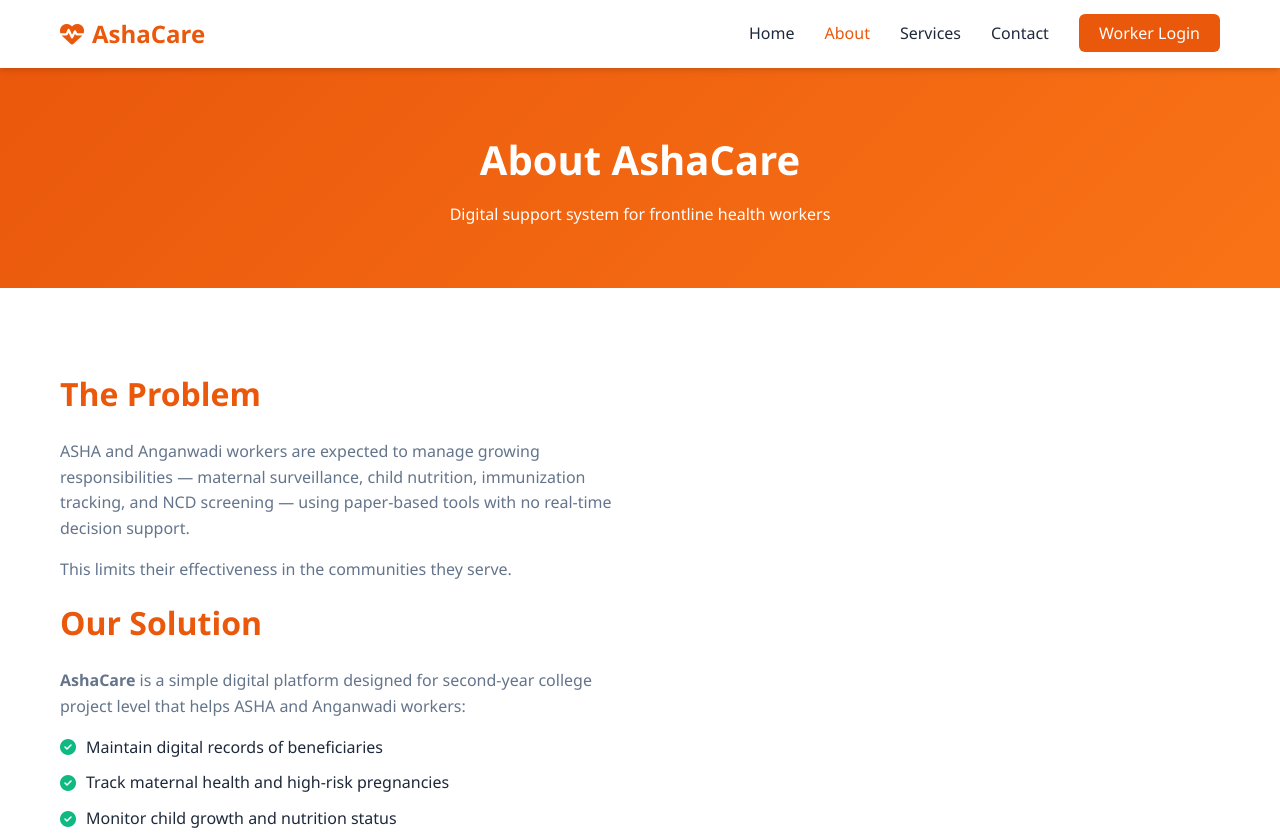
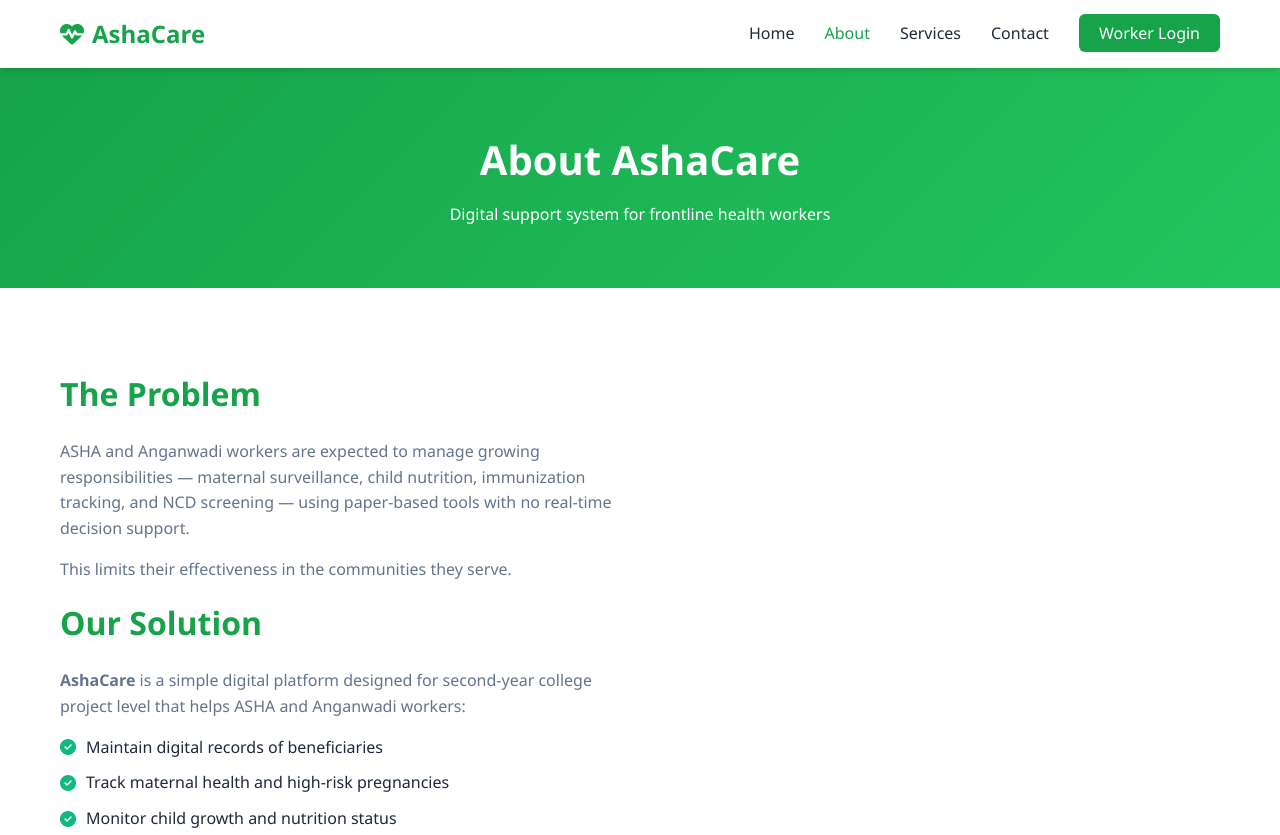
Before and after one commit to Parthpatne45/asha-care-portal, a Flask app: page /about in a window 1280 px wide. Shown: the top 835 px of the page. Run offline with Flask 3, Linux system fonts and the light colour scheme.

Commit message:
Update color variables for primary and secondary themes

```diff
--- a/asha-care-portal/static/css/style.css
+++ b/asha-care-portal/static/css/style.css
@@ -6,9 +6,9 @@
 }
 
 :root {
-    --primary: #ea580c;
-    --primary-dark: #c2410c;
-    --secondary: #f97316;
+    --primary: #16a34a;
+    --primary-dark: #15803d;
+    --secondary: #22c55e;
     --dark: #1e293b;
     --light: #f8fafc;
     --gray: #64748b;
```
